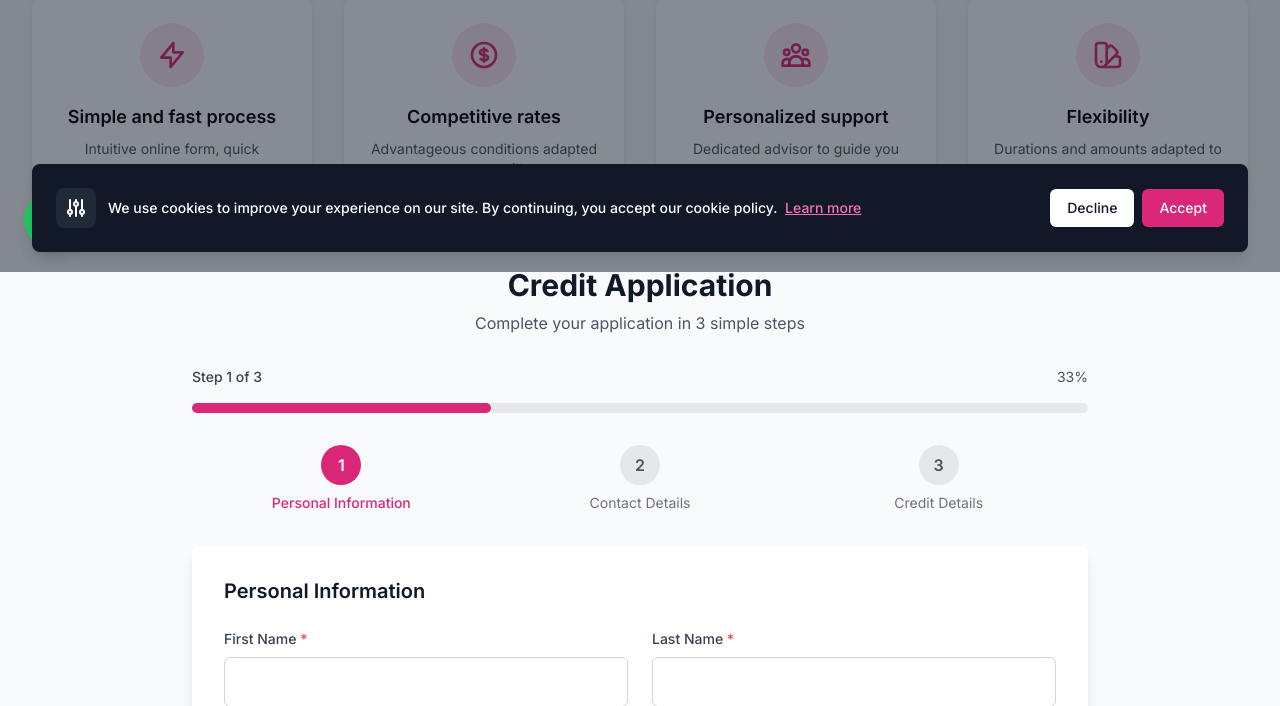
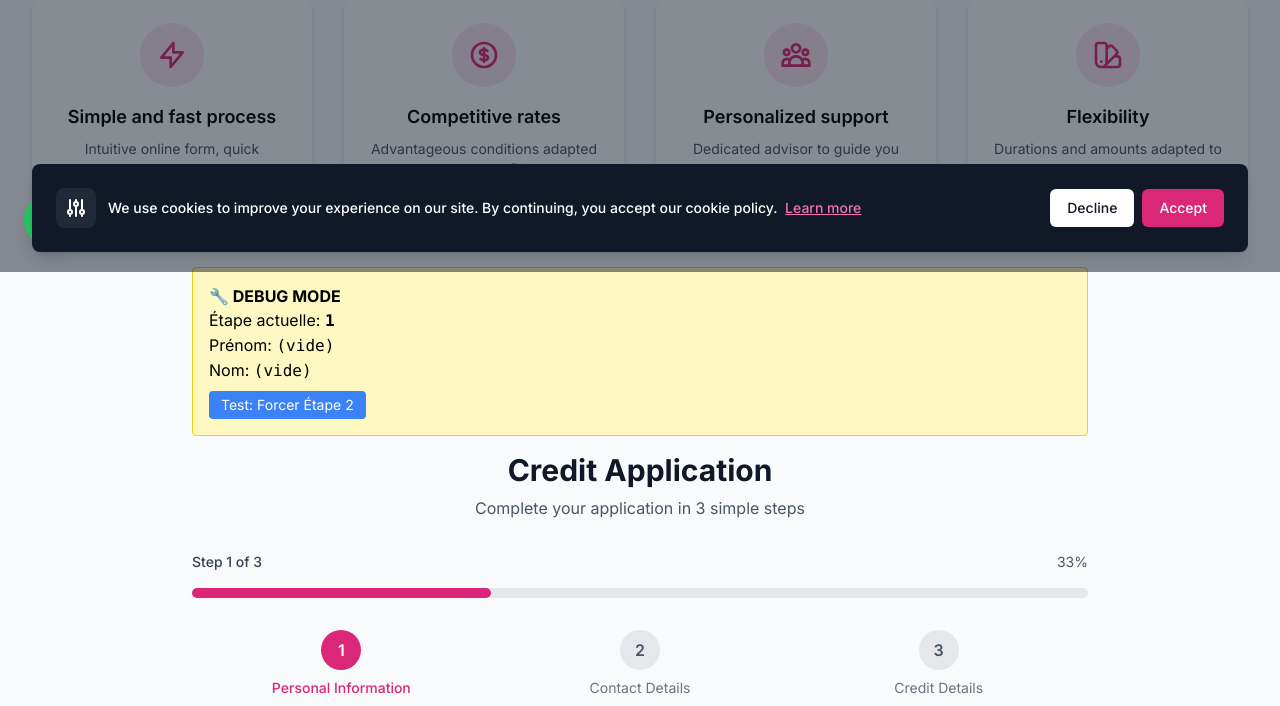
Before and after one commit to darkdev7-2/acrevisbank, a Laravel app: page /en/credit-request in a window 1280 px wide. Shown: the part 528-1234 px from the top of the page. Run offline with Laravel 12, Linux system fonts and the light colour scheme; tables that the repository leaves empty hold one stand-in row (values such as "Sample post"); style sheets or scripts are compiled from the project's sources; parts of the project's set-up code (start-up, migrations or seed data) failed here and were passed over; some libraries are stand-ins or nearby versions.

Commit message:
debug: Ajouter diagnostics visuels et logs au formulaire de crédit
Ajouts pour diagnostic:
1. Encadré de debug jaune visible en haut du formulaire
   - Affiche l'étape actuelle en temps réel
   - Affiche les valeurs prénom/nom en temps réel
   - Bouton "Test: Forcer Étape 2" pour tester wire:click

2. Logs détaillés dans nextStep()
   - Log à chaque appel de nextStep()
   - Log validation de chaque étape
   - Log des erreurs de validation avec détails
   - Log du changement d'étape

3. wire:model.live sur first_name et last_name
   - Permet de voir si Livewire réagit en temps réel
   - Si le nom apparaît dans le debug = Livewire fonctionne

Tests à faire:
1. Taper dans "Prénom" et "Nom" → voir si ça s'affiche dans le debug
2. Cliquer "Test: Forcer Étape 2" → voir si l'étape change
3. Cliquer "Suivant" → vérifier storage/logs/laravel.log
4. Si rien ne se passe, vérifier la console navigateur (F12)

Cela permettra de diagnostiquer exactement où est le blocage.

```diff
--- a/app/Livewire/CreditRequestForm.php
+++ b/app/Livewire/CreditRequestForm.php
@@ -46,18 +46,33 @@ class CreditRequestForm extends Component
 
     public function nextStep()
     {
+        // Debug: Log l'appel de la méthode
+        Log::info('nextStep called - Current step: ' . $this->currentStep);
+
         // Validate based on current step
+        try {
             if ($this->currentStep == 1) {
+                Log::info('Validating step 1');
                 $this->validateStep1();
+                Log::info('Step 1 validation passed');
             } elseif ($this->currentStep == 2) {
+                Log::info('Validating step 2');
                 $this->validateStep2();
+                Log::info('Step 2 validation passed');
             } elseif ($this->currentStep == 3) {
+                Log::info('Validating step 3');
                 $this->validateStep3();
+                Log::info('Step 3 validation passed');
             }
 
             // If validation passes, go to next step
             if ($this->currentStep < $this->totalSteps) {
                 $this->currentStep++;
+                Log::info('Moved to step: ' . $this->currentStep);
+            }
+        } catch (\Illuminate\Validation\ValidationException $e) {
+            Log::info('Validation failed: ' . json_encode($e->errors()));
+            throw $e;
         }
     }
 
--- a/resources/views/livewire/credit-request-form.blade.php
+++ b/resources/views/livewire/credit-request-form.blade.php
@@ -180,6 +180,19 @@
     @endphp
 
     <div class="max-w-4xl mx-auto">
+        <!-- Debug Info (Remove in production) -->
+        <div class="mb-4 p-4 bg-yellow-100 border border-yellow-400 rounded">
+            <p class="font-bold">🔧 DEBUG MODE</p>
+            <p>Étape actuelle: <span class="font-mono font-bold">{{ $currentStep }}</span></p>
+            <p>Prénom: <span class="font-mono">{{ $first_name ?: '(vide)' }}</span></p>
+            <p>Nom: <span class="font-mono">{{ $last_name ?: '(vide)' }}</span></p>
+            <button type="button"
+                    wire:click="$set('currentStep', 2)"
+                    class="mt-2 px-3 py-1 bg-blue-500 text-white rounded text-sm">
+                Test: Forcer Étape 2
+            </button>
+        </div>
+
         <!-- Header -->
         <div class="text-center mb-8">
             <h1 class="text-3xl font-bold text-gray-900 mb-2">{{ $t['title'] }}</h1>
@@ -258,7 +271,7 @@
                         </label>
                         <input type="text"
                                id="first_name"
-                               wire:model="first_name"
+                               wire:model.live="first_name"
                                class="w-full px-4 py-3 border border-gray-300 rounded-md focus:ring-pink-500 focus:border-pink-500
                                       @error('first_name') border-red-500 @enderror">
                         @error('first_name') <p class="mt-1 text-sm text-red-600">{{ $message }}</p> @enderror
@@ -271,7 +284,7 @@
                         </label>
                         <input type="text"
                                id="last_name"
-                               wire:model="last_name"
+                               wire:model.live="last_name"
                                class="w-full px-4 py-3 border border-gray-300 rounded-md focus:ring-pink-500 focus:border-pink-500
                                       @error('last_name') border-red-500 @enderror">
                         @error('last_name') <p class="mt-1 text-sm text-red-600">{{ $message }}</p> @enderror
```
Lines whose indentation alone changed are shown as unchanged.
